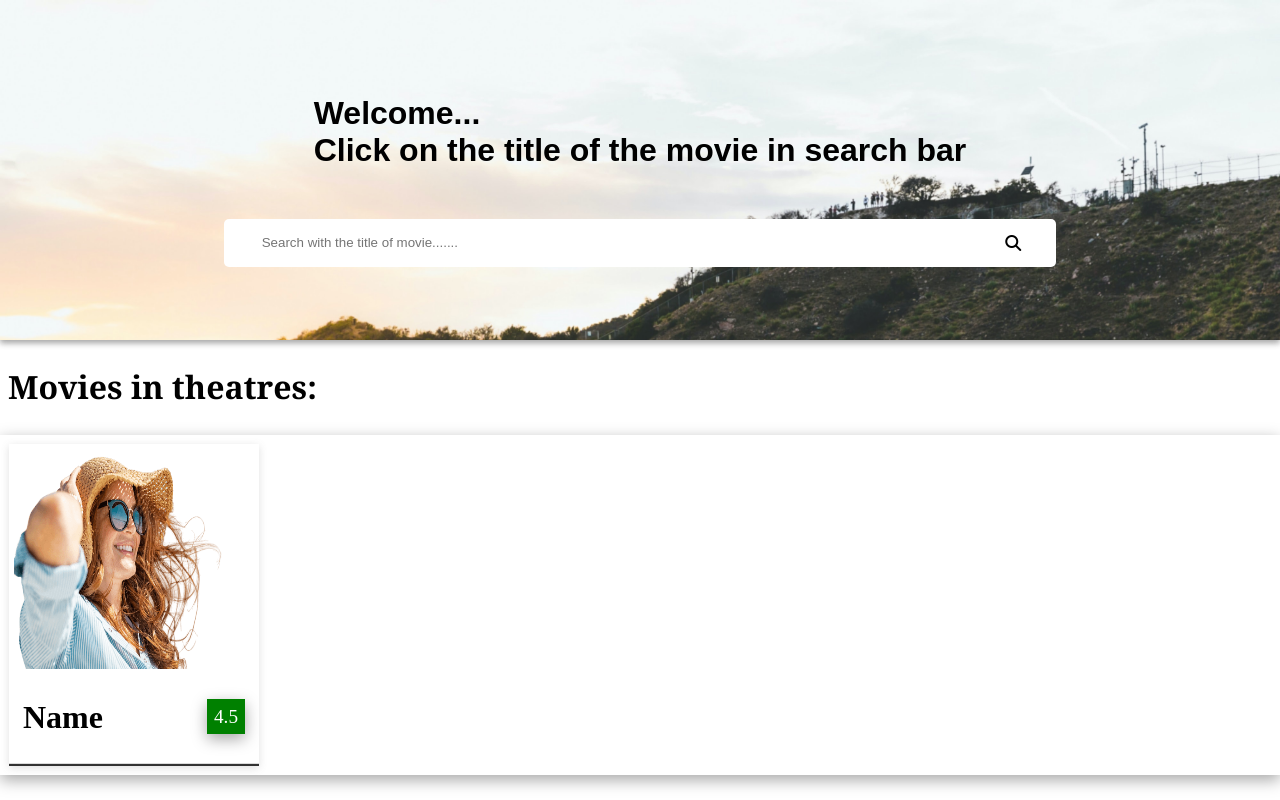
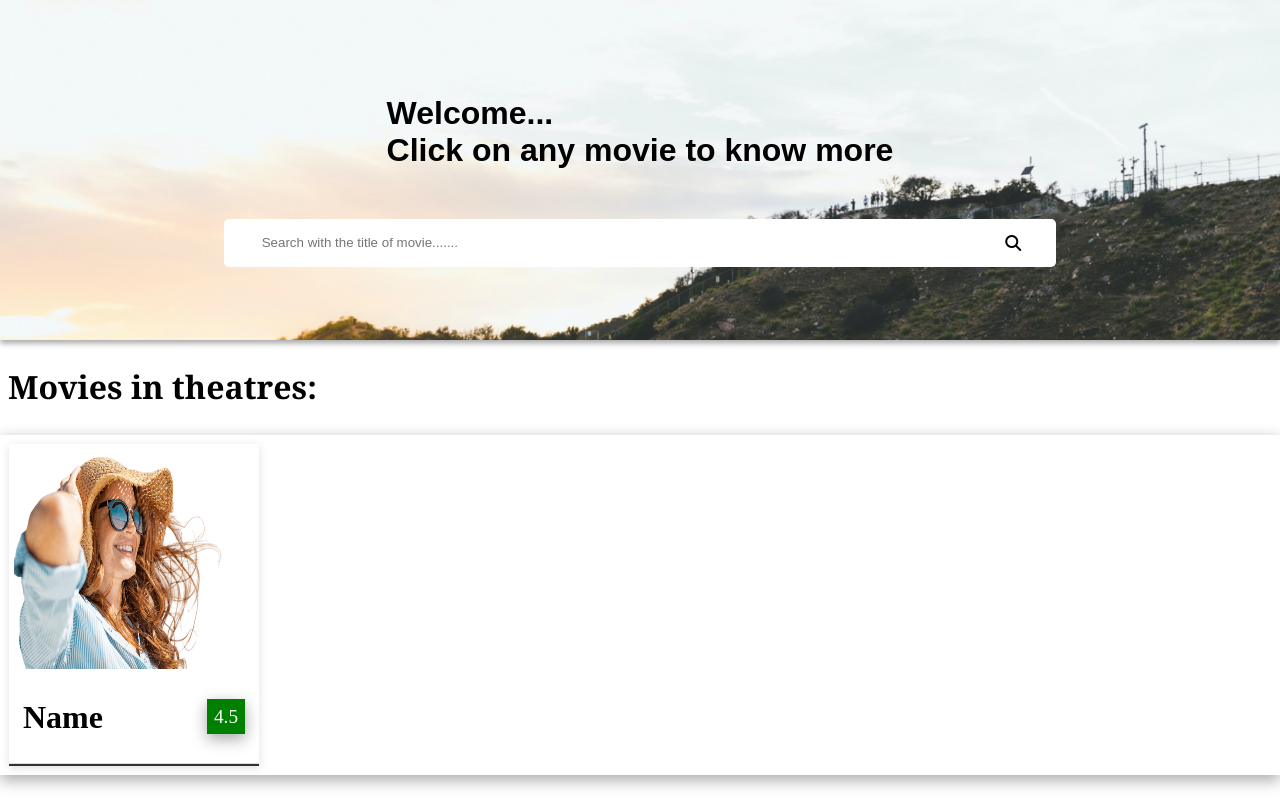
Before and after one commit to ShrikantJawla/Movie-Databse, a plain HTML site: page index.html in a window 1280 px wide. Drawn offline with Linux system fonts and the light colour scheme; no server answers.

Commit message:
added movieDatase website-app

```diff
--- a/index.html
+++ b/index.html
@@ -17,7 +17,7 @@
 		<div id="navbar">
 			<h1 id="topheading" style="background-color: transparent">
 				Welcome... <br />
-				Click on the title of the movie in search bar
+				Click on any movie to know more
 			</h1>
 			<div id="search">
 				<input
```
